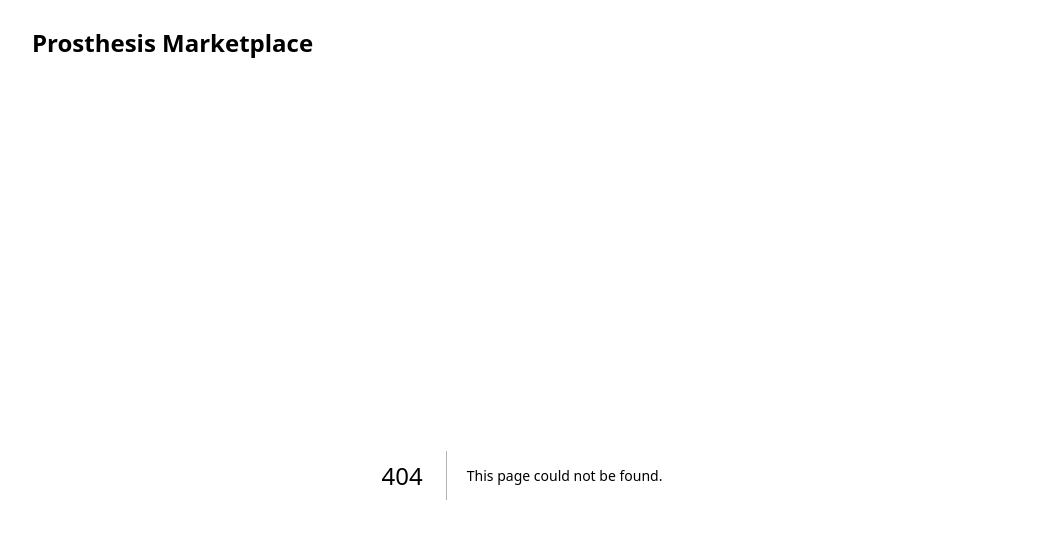
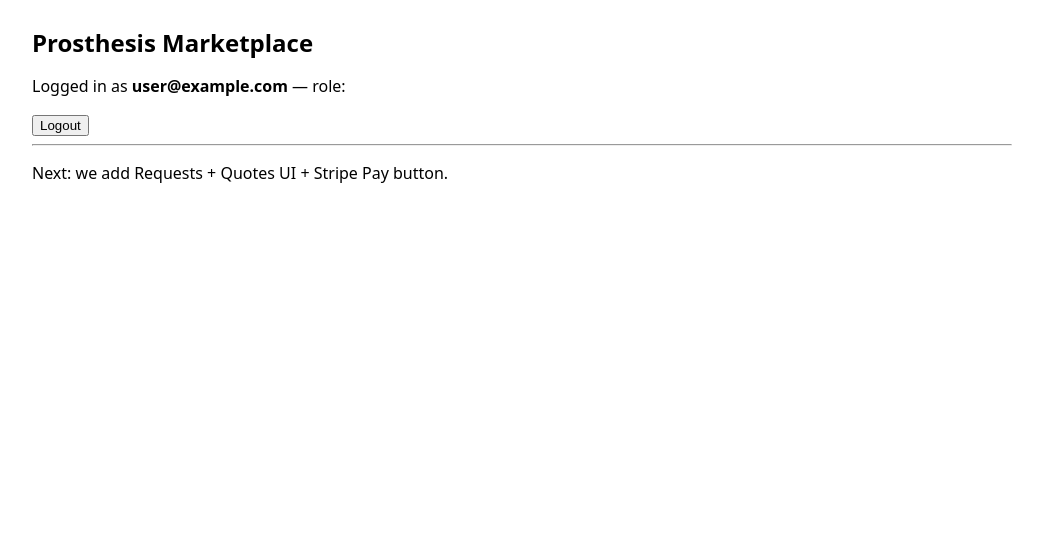
Before and after one commit to shreymehta17-cmyk/PROSTHELINK, a Next.js app: page / in a window 1280 px wide. Before the commit this address had no page. Shown: the top 538 px of the page, without its empty margins (118-1161 px from the left). Built offline with nearby package versions, Linux system fonts and the light colour scheme; no server answers; sample sign-in values are in the browser's storage.

Commit message:
Create page.tsx

```diff
--- /dev/null
+++ b/app/page.tsx
@@ -0,0 +1,25 @@
+"use client";
+
+import { useSession, signOut } from "next-auth/react";
+
+export default function Home() {
+  const { data, status } = useSession();
+
+  if (status === "loading") return <p>Loading...</p>;
+  if (!data?.user) {
+    window.location.href = "/login";
+    return null;
+  }
+
+  return (
+    <div>
+      <p>
+        Logged in as <b>{data.user.email}</b> — role: <b>{(data.user as any).role}</b>
+      </p>
+      <button onClick={() => signOut({ callbackUrl: "/login" })}>Logout</button>
+
+      <hr />
+      <p>Next: we add Requests + Quotes UI + Stripe Pay button.</p>
+    </div>
+  );
+}
```
